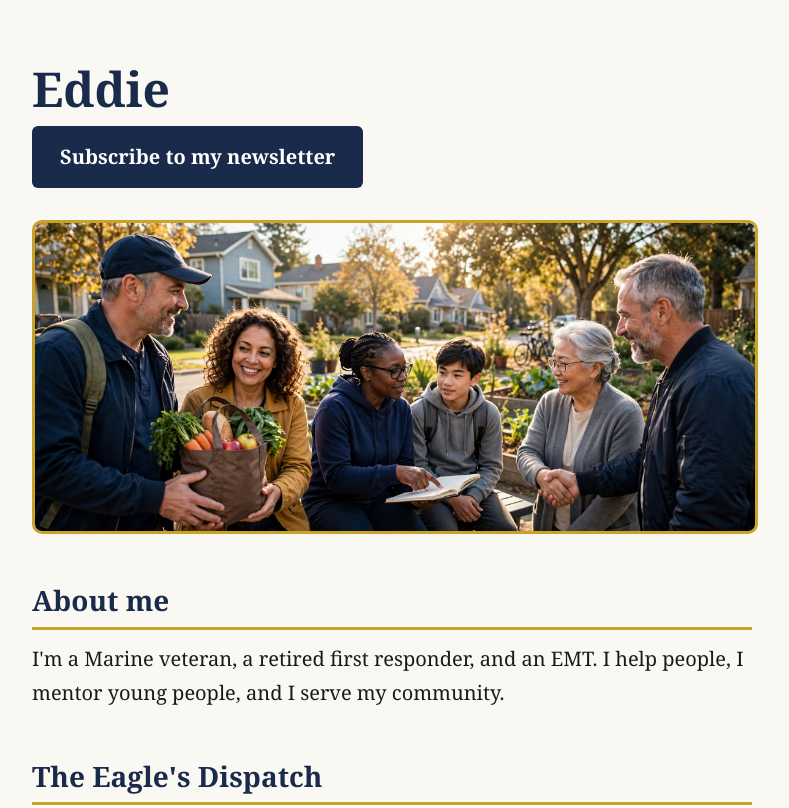
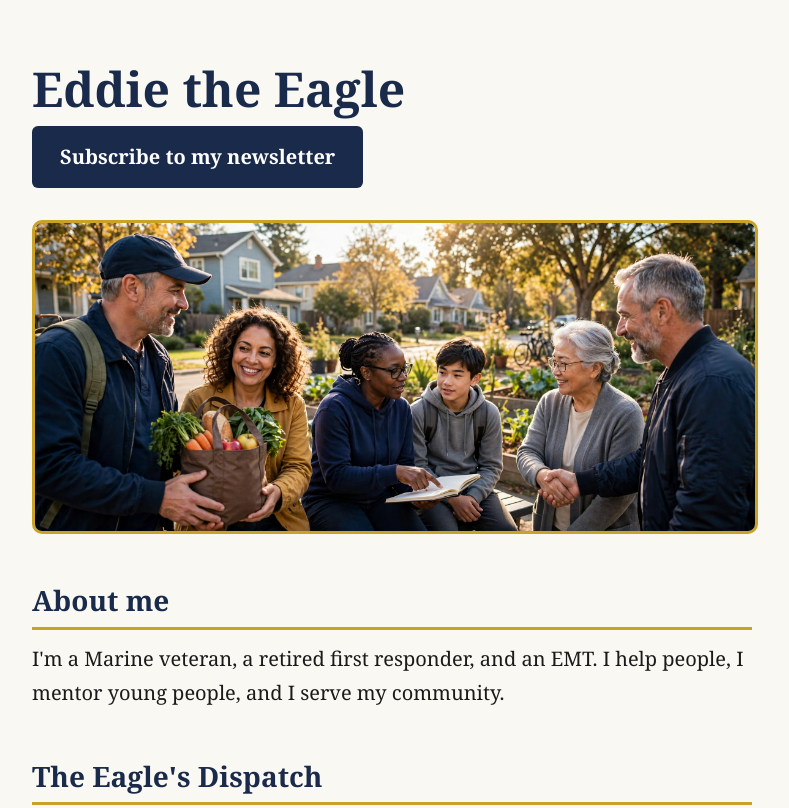
Before and after one commit to nystmarine/nystmarine.github.io, a plain HTML site: page index.html in a window 1280 px wide. Shown: the top 808 px of the page, without its empty margins (248-1037 px from the left). Drawn offline with Linux system fonts and the light colour scheme.

Commit message:
Change name to Eddie the Eagle

```diff
--- a/index.html
+++ b/index.html
@@ -3,7 +3,7 @@
 <head>
 <meta charset="UTF-8">
 <meta name="viewport" content="width=device-width, initial-scale=1.0">
-<title>Eddie</title>
+<title>Eddie the Eagle</title>
 <!-- Google tag (gtag.js) -->
 <script async src="https://www.googletagmanager.com/gtag/js?id=G-ZXDH0P3MEC"></script>
 <script>
@@ -96,7 +96,7 @@
 <body>
 <div class="container">
 
-<h1>Eddie</h1>
+<h1>Eddie the Eagle</h1>
 
 <p class="subscribe-top"><a href="https://eddies-newsletter-a3ec10.beehiiv.com/subscribe">Subscribe to my newsletter</a></p>
 
```
